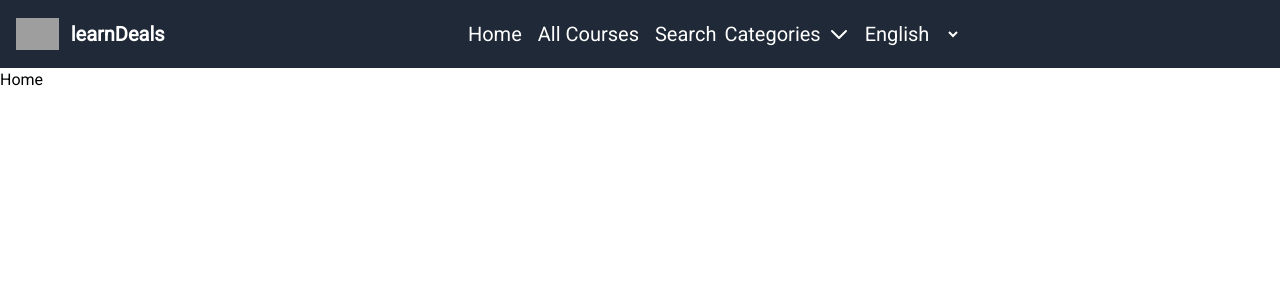
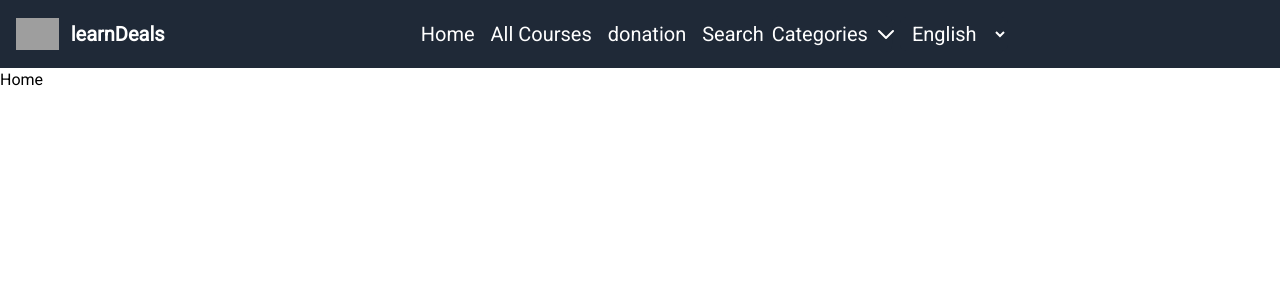
Before and after one commit to AdrianE121000/adriane121000.github.io, a React (Vite) app: page / in a window 1280 px wide. Shown: the top 300 px of the page. Built offline with nearby package versions, Linux system fonts and the light colour scheme; grey boxes are pictures that could not be loaded.

Commit message:
Add link to donation and edit styles in pagination

```diff
--- a/src/components/NavBar.jsx
+++ b/src/components/NavBar.jsx
@@ -35,6 +35,11 @@ const Navigation = () => {
             to='/courses'
             className='mx-2 outline-none'>
             {translations.all}
+          </NavLink>
+          <NavLink
+            to='/donation'
+            className='mx-2 outline-none'>
+            donation
           </NavLink>
           <NavLink
             to='/search'
--- a/src/components/Pagination.jsx
+++ b/src/components/Pagination.jsx
@@ -51,7 +51,7 @@ const Pagination = ({
         <button
           style={{ visibility: pageNumbers.length === 0 ? 'hidden' : '' }}
           aria-current='page'
-          className='relative z-10 inline-flex items-center bg-indigo-600 px-4 py-2 text-sm font-semibold text-gray-900 border border-gray-500 rounded-lg'>
+          className='relative z-10 inline-flex items-center border-4 border-indigo-600 px-4 py-2 text-sm font-semibold text-gray-900  rounded-lg'>
           {currentPage}
         </button>
         <button
@@ -110,7 +110,7 @@ const Pagination = ({
                   }}
                   aria-current='page'
                   className={`px-4 py-2 text-gray-900 border border-gray-500 rounded-lg ${
-                    currentPage === item ? 'bg-indigo-600' : ''
+                    currentPage === item ? 'border-4 border-indigo-600' : ''
                   }`}>
                   {item}
                 </button>
```
